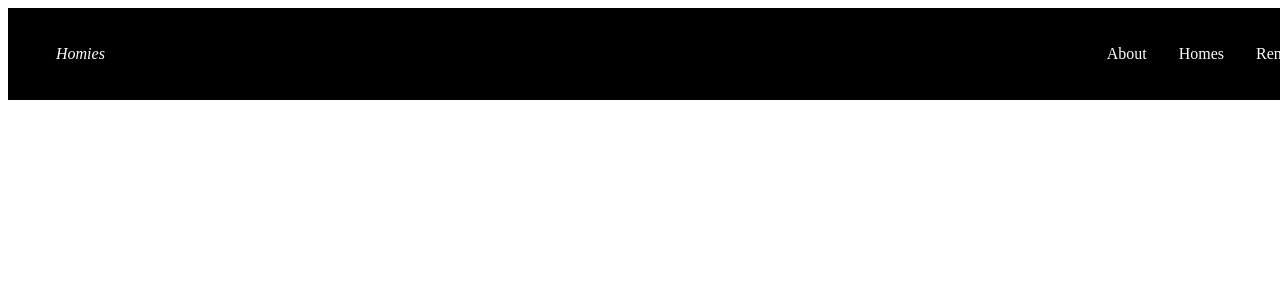
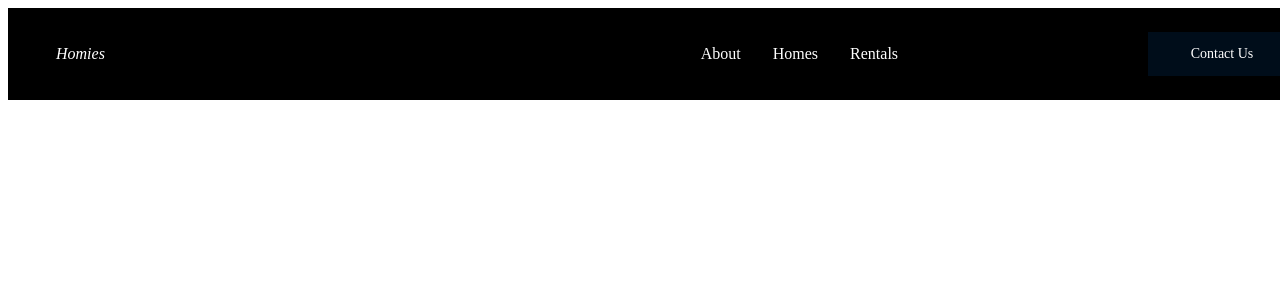
Before and after one commit to randyaajr/react_rental-homes, a React (Create React App) app: page / in a window 1280 px wide. Shown: the top 300 px of the page. Built offline with nearby package versions, Linux system fonts and the light colour scheme.

Commit message:
Created and styled button

```diff
--- a/src/components/Button.js
+++ b/src/components/Button.js
@@ -0,0 +1,25 @@
+import styled from "styled-components";
+import { Link } from "react-router-dom";
+
+export const Button = styled(Link)
+`
+  background: ${({ primary }) => (primary ? "#000d1a" : "CD853F")};
+  white-space: nowrap;
+  outline: none;
+  border: none;
+  min-width: 100px;
+  max-width: 200px;
+  cursor: pointer;
+  text-decoration: none;
+  transition: 0.3s;
+  display: flex;
+  justify-content: center;
+  align-items: center;
+  padding: ${({ big }) => (big ? "16px 40px" : "14px 24px")};
+  color: ${({ primary }) => (primary ? "#fff" : "#000d1a")};
+  font-size ${({ big }) => (big ? "20px" : "14px")};
+
+  &:hover {
+      transform: translateY(-2px);
+  }
+`;
--- a/src/components/Navbar.js
+++ b/src/components/Navbar.js
@@ -2,6 +2,7 @@
 import styled, { css } from "styled-components/macro";
 import { Link } from "react-router-dom";
 import { menuData } from "../data/MenuData";
+import { Button } from "./Button";
 
 const Nav = styled.nav`
   height: 60px;
@@ -34,10 +35,17 @@
 const NavMenu = styled.div`
   display: flex;
   align-items: center;
+  margin-right: -48px;
 `;
 
 const NavMenuLinks = styled(Link)`
   ${NavLink}
+`;
+
+const NavBtn = styled.div`
+  display: flex;
+  align-items: center;
+  margin-right: 24px;
 `;
 
 const Navbar = () => {
@@ -52,6 +60,11 @@
           </NavMenuLinks>
         ))}
       </NavMenu>
+      <NavBtn>
+        <Button to="/contact" primary="true">
+          Contact Us
+        </Button>
+      </NavBtn>
     </Nav>
   );
 };
```
